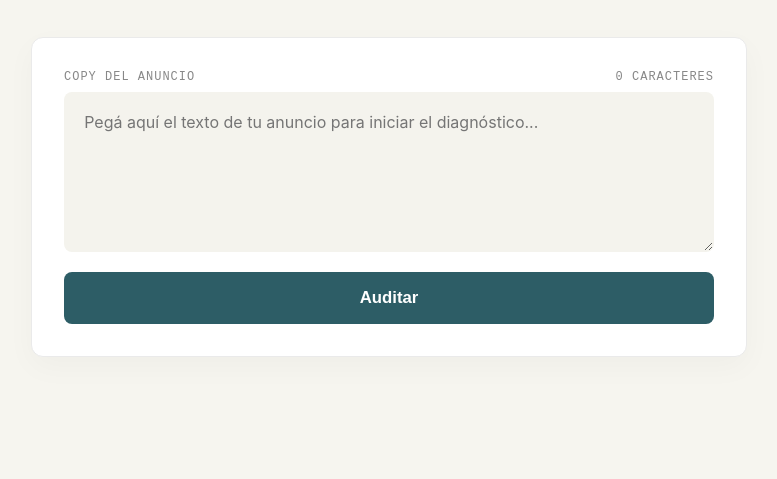
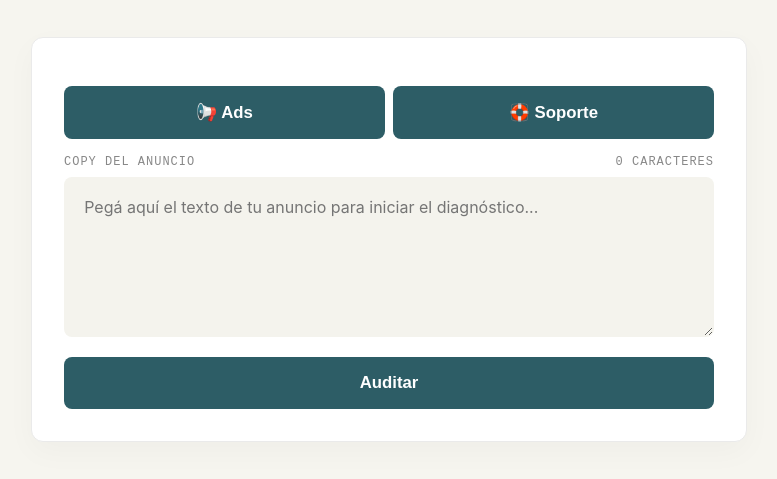
Before and after one commit to santiagobatistazelaya/auditor-cognitivo, a website: page index.html in a window 1280 px wide. Shown: the part 235-714 px from the top of the page, without its empty margins (251-1028 px from the left). Drawn offline with nearby package versions, Linux system fonts and the light colour scheme.

Commit message:
Update index.html

```diff
--- a/index.html
+++ b/index.html
@@ -141,7 +141,11 @@
         <p class="subtitle">Analiza la fricción cognitiva y la reacción afectiva de tus campañas en segundos.</p>
     </div>
 
-    <div class="main-card">
+       <div class="main-card">
+        <div style="display:flex; gap:8px; margin-bottom:1rem;">
+            <button type="button" id="btn-modo-ads" onclick="setModo('ads')" class="toggle-btn active">📢 Ads</button>
+            <button type="button" id="btn-modo-soporte" onclick="setModo('soporte')" class="toggle-btn">🛟 Soporte</button>
+        </div>
         <div class="card-header">
             <span>Copy del anuncio</span>
             <span id="char-counter">0 caracteres</span>
```
